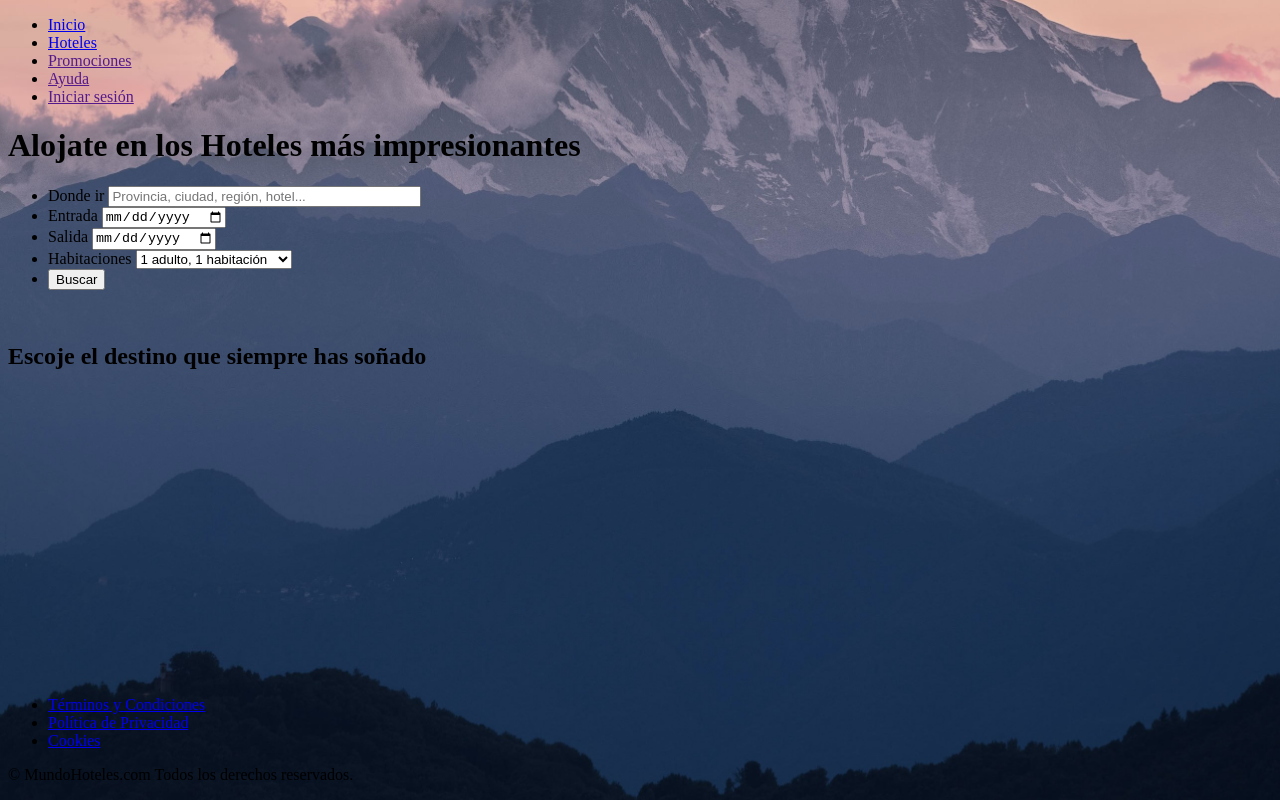
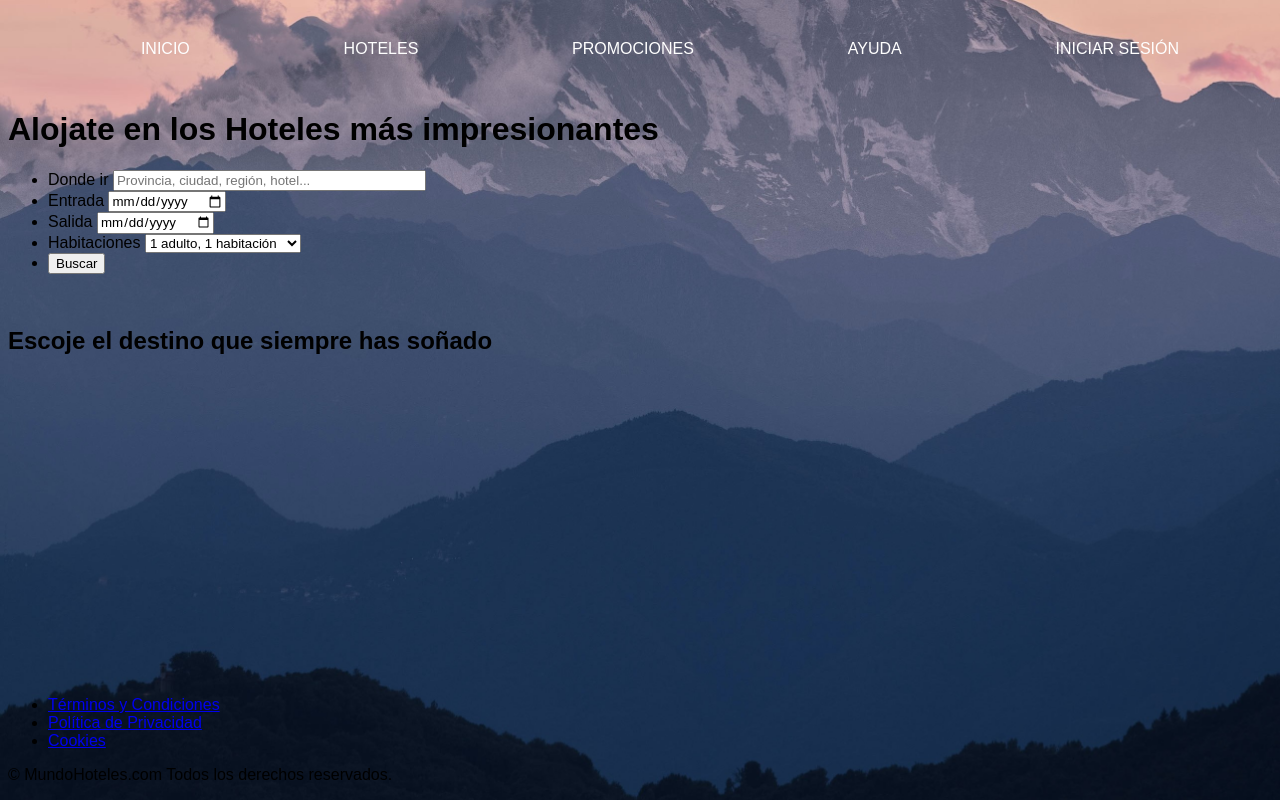
Before and after one commit to ca941125/desafios_udemy, a plain HTML site: page tema_hoteles/index.html in a window 1280 px wide. Drawn offline with Linux system fonts and the light colour scheme.

Commit message:
modificaciones navegador

```diff
--- a/tema_hoteles/index.html
+++ b/tema_hoteles/index.html
@@ -10,11 +10,11 @@
     <header>
 		<nav>
 			<ul>
-				<li><a href="index.html">Inicio</a></li>
-				<li><a href="hoteles.html">Hoteles</a></li>
-				<li><a href="">Promociones</a></li>
-				<li><a href="">Ayuda</a></li>
-				<li class="login"><a href="">Iniciar sesión</a></li>
+				<li><a href="index.html">INICIO</a></li>
+				<li><a href="hoteles.html">HOTELES</a></li>
+				<li><a href="">PROMOCIONES</a></li>
+				<li><a href="">AYUDA</a></li>
+				<li class="login"><a href="">INICIAR SESIÓN</a></li>
 			</ul>
 		</nav>
 	</header>
--- a/tema_hoteles/style.css
+++ b/tema_hoteles/style.css
@@ -1,10 +1,43 @@
+*{
+    font-family: sans-serif;
+}
 body {
     background-image: url('img/fondoo.jpg');
     background-size: cover;
     overflow-y: hidden;
 }
-nav { animation: bajar .5s .75s backwards; }
-h1 { font-size: 2em; }
+header {
+  padding: 1rem ;
+}
+nav {
+    animation: bajar .5s .75s backwards;
+}
+nav ul {
+  list-style: none;
+  display: flex;
+  flex-direction: row;
+  justify-content: space-around;
+}
+nav a {
+  text-decoration: none;
+  color: white;
+  font-size: 1rem;
+  text-align: center;
+}
+a:hover{
+    font-weight: bold;
+    transition: .3s;
+    padding: 5px;
+    border: 1px solid white;
+}
+
+/* main */
+h1 {
+    font-size: 2em;
+}
+
+
+/* footer */
 footer {
     position: absolute;
     bottom: 0;
```
